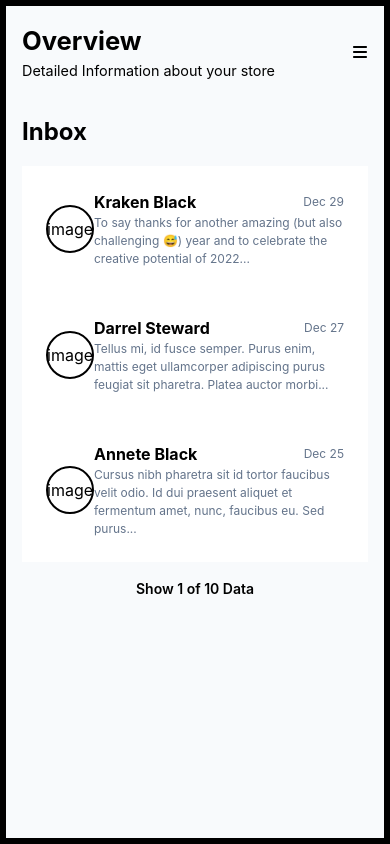
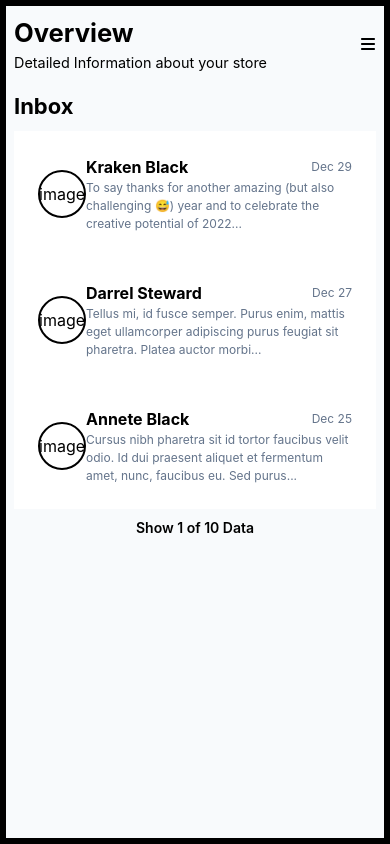
Before and after one commit to Supa-Thobile2/Dashboard-Project-Figma-Design-, a React (Vite) app: page /main in a window 390 px wide. Built offline with nearby package versions, Linux system fonts and the light colour scheme.

Commit message:
live mobile/web testing responsiveness

```diff
--- a/src/pages/MailPlatform.jsx
+++ b/src/pages/MailPlatform.jsx
@@ -8,8 +8,8 @@ function MailPlatform() {
   return (
     <div className=' w-full'>
 
-        <div className='space-y-4 p-4'>
-            <h3 className='text-[24px] font-bold'>Inbox</h3>
+        <div className='space-y-2 p-2'>
+            <h3 className='text-[22px] font-bold'>Inbox</h3>
           <div className='bg-[#F1F5F9]'>
             {mailPlatform.map((item, index)=>{
                 return <MailPlatformCard
--- a/src/pages/Main.jsx
+++ b/src/pages/Main.jsx
@@ -25,7 +25,7 @@ function Main() {
     {/* Right section of Main */}
     <div className='w-[100%]  mx-auto md:w-5/6 border-4 min-h-[100vh]  border-6 flex-grow'>
     {/* navbar section */}
-      <div className="sticky inset-0 top-0 w-full mx-auto z-500 p-4">
+      <div className="sticky inset-0 top-0 w-full mx-auto z-500 p-2">
        <div className='flex items-center justify-between'>
 
 
@@ -34,7 +34,7 @@ function Main() {
           <h3 className='text-[1.6rem] font-bold '>Overview</h3>
           <p className="text-[.9rem] font-regular">Detailed Information about your store</p>
         </div>
-        <div className='hidden md:flex items-center justify-between gap-4 space-x-4'>
+        <div className='hidden md:flex items-center justify-between gap-4 space-x-2'>
           <div className="border flex items-center  p-[.5rem] rounded-[0.9rem]">
             <FaSearch/>
             <input type="text" name="search" id="search" className="w-full outline-none"/>
```
